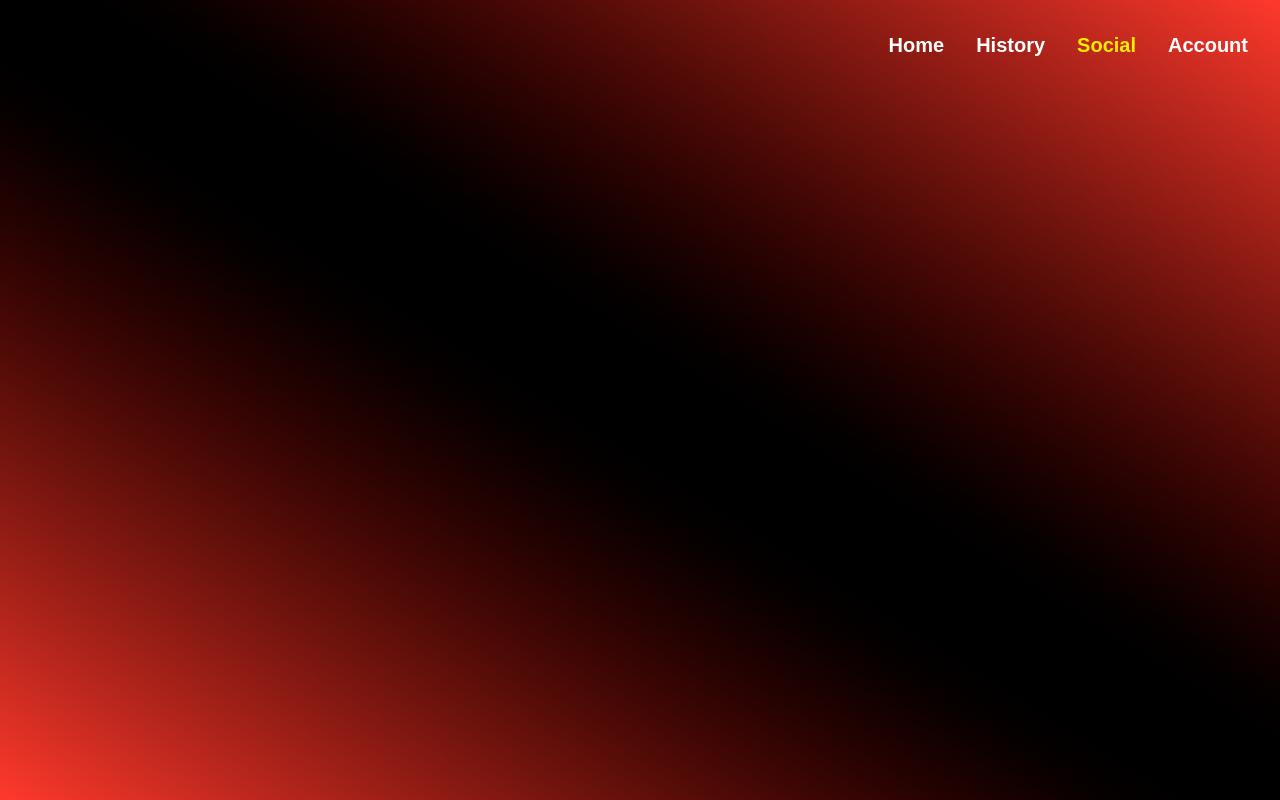
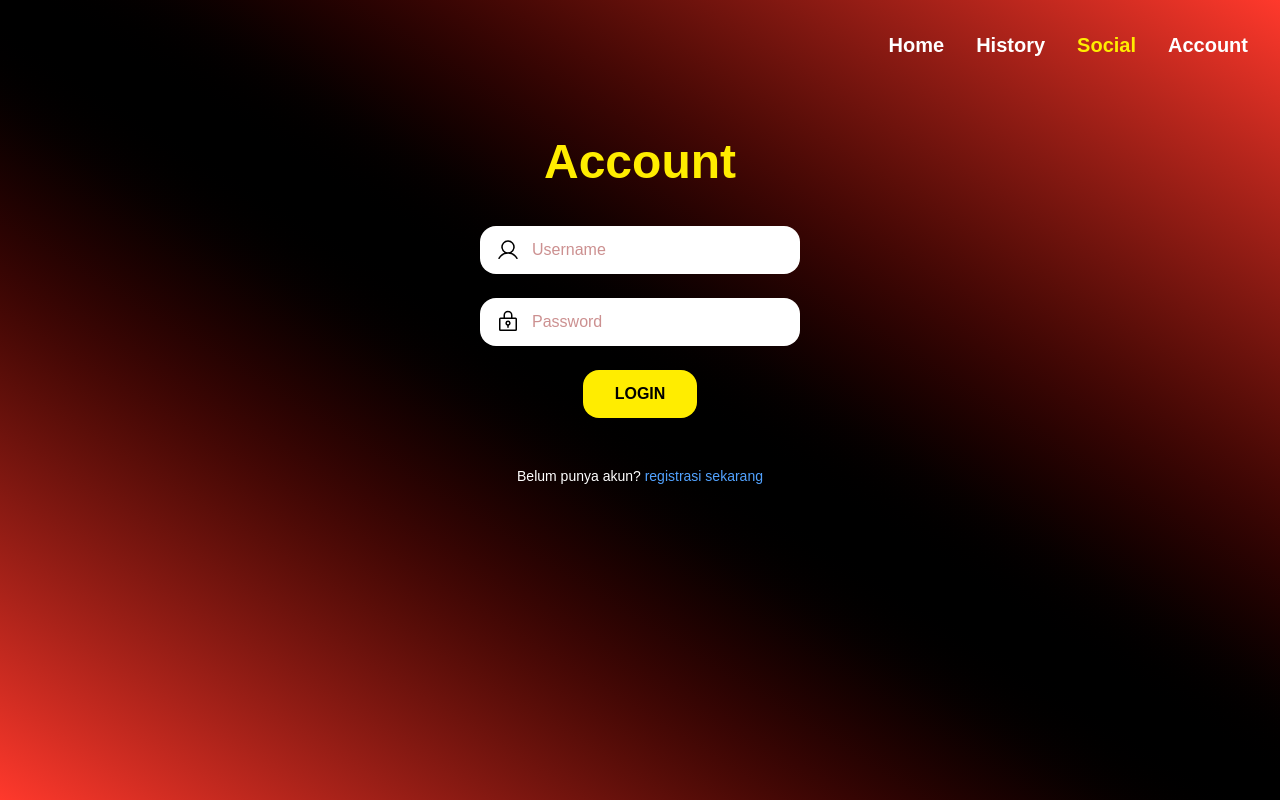
Before and after one commit to ArselAdy283/EMYU-STORE, a PHP site: page /login.php in a window 1280 px wide. Run offline with PHP 8.4, Linux system fonts and the light colour scheme; some web fonts are replaced.

Commit message:
menambahkan login.php

```diff
--- a/src/login.php
+++ b/src/login.php
@@ -7,10 +7,34 @@
     <link href="./output.css" rel="stylesheet">
     <link rel="stylesheet" href="style.css">
 </head>
-<body class="bg-gradient-to-tr from-[color:#ff392c] via-black to-[color:#ff392c] min-h-screen text-white">
-    <?php
-    include 'navbar.php';
-    ?>
+<body class="bg-gradient-to-tr from-[#ff392c] via-black to-[#ff392c] min-h-screen text-white">
+  <?php include 'navbar.php'; ?>
 
+  <!-- Judul -->
+  <h1 class="text-5xl font-extrabold text-[#ffed00] text-center mt-12">Account</h1>
+
+  <!-- Form -->
+  <div class="flex flex-col items-center mt-10 space-y-6">
+    <!-- Username -->
+    <div class="flex items-center w-80 bg-white rounded-2xl px-4 py-3 text-[#922]">
+      <img src="assets/user.svg" class="h-6 w-6 mr-3"/>
+      <input type="text" name="username" placeholder="Username" class="w-full outline-none bg-transparent text-[#922]" />
+    </div>
+
+    <!-- Password -->
+    <div class="flex items-center w-80 bg-white rounded-2xl px-4 py-3 text-[#922]">
+      <img src="assets/lock-key.svg" class="h-6 w-6 mr-3"/>
+      <input type="password" name="password" placeholder="Password" class="w-full outline-none bg-transparent text-[#922]" />
+    </div>
+
+    <!-- Tombol -->
+    <button type="submit" class="bg-[#ffed00] text-black font-bold px-8 py-3 rounded-2xl hover:bg-yellow-400 transition">LOGIN</button>
+
+    <!-- Link daftar -->
+    <p class="text-sm mt-6">
+      Belum punya akun?
+      <a href="register.php" class="text-blue-400 hover:underline">registrasi sekarang</a>
+    </p>
+  </div>
 </body>
 </html>
--- a/src/output.css
+++ b/src/output.css
@@ -10,6 +10,8 @@
     --color-red-500: oklch(63.7% 0.237 25.331);
     --color-red-600: oklch(57.7% 0.245 27.325);
     --color-red-800: oklch(44.4% 0.177 26.899);
+    --color-yellow-400: oklch(85.2% 0.199 91.936);
+    --color-blue-400: oklch(70.7% 0.165 254.624);
     --color-black: #000;
     --color-white: #fff;
     --spacing: 0.25rem;
@@ -25,9 +27,8 @@
     --text-xl--line-height: calc(1.75 / 1.25);
     --text-2xl: 1.5rem;
     --text-2xl--line-height: calc(2 / 1.5);
-    --text-4xl: 2.25rem;
-    --text-4xl--line-height: calc(2.5 / 2.25);
-    --font-weight-medium: 500;
+    --text-5xl: 3rem;
+    --text-5xl--line-height: 1;
     --font-weight-semibold: 600;
     --font-weight-bold: 700;
     --font-weight-extrabold: 800;
@@ -199,11 +200,26 @@
   .mt-4 {
     margin-top: calc(var(--spacing) * 4);
   }
+  .mt-6 {
+    margin-top: calc(var(--spacing) * 6);
+  }
+  .mt-10 {
+    margin-top: calc(var(--spacing) * 10);
+  }
+  .mt-12 {
+    margin-top: calc(var(--spacing) * 12);
+  }
   .mt-20 {
     margin-top: calc(var(--spacing) * 20);
   }
   .mt-90 {
     margin-top: calc(var(--spacing) * 90);
+  }
+  .mr-3 {
+    margin-right: calc(var(--spacing) * 3);
+  }
+  .mr-5 {
+    margin-right: calc(var(--spacing) * 5);
   }
   .mb-2 {
     margin-bottom: calc(var(--spacing) * 2);
@@ -223,20 +239,14 @@
   .aspect-square {
     aspect-ratio: 1 / 1;
   }
+  .h-6 {
+    height: calc(var(--spacing) * 6);
+  }
   .h-16 {
     height: calc(var(--spacing) * 16);
   }
-  .h-25 {
-    height: calc(var(--spacing) * 25);
-  }
-  .h-30 {
-    height: calc(var(--spacing) * 30);
-  }
   .h-35 {
     height: calc(var(--spacing) * 35);
-  }
-  .h-40 {
-    height: calc(var(--spacing) * 40);
   }
   .h-\[50px\] {
     height: 50px;
@@ -256,23 +266,17 @@
   .w-1\/3 {
     width: calc(1/3 * 100%);
   }
+  .w-6 {
+    width: calc(var(--spacing) * 6);
+  }
   .w-16 {
     width: calc(var(--spacing) * 16);
-  }
-  .w-25 {
-    width: calc(var(--spacing) * 25);
-  }
-  .w-30 {
-    width: calc(var(--spacing) * 30);
   }
   .w-35 {
     width: calc(var(--spacing) * 35);
   }
-  .w-40 {
-    width: calc(var(--spacing) * 40);
-  }
-  .w-\[10px\] {
-    width: 10px;
+  .w-80 {
+    width: calc(var(--spacing) * 80);
   }
   .w-\[80px\] {
     width: 80px;
@@ -283,14 +287,8 @@
   .w-\[600px\] {
     width: 600px;
   }
-  .w-\[700px\] {
-    width: 700px;
-  }
-  .w-\[1000px\] {
-    width: 1000px;
-  }
-  .w-\[px\] {
-    width: px;
+  .w-full {
+    width: 100%;
   }
   .max-w-\[888px\] {
     max-width: 888px;
@@ -393,6 +419,13 @@
   .gap-6 {
     gap: calc(var(--spacing) * 6);
   }
+  .space-y-6 {
+    :where(& > :not(:last-child)) {
+      --tw-space-y-reverse: 0;
+      margin-block-start: calc(calc(var(--spacing) * 6) * var(--tw-space-y-reverse));
+      margin-block-end: calc(calc(var(--spacing) * 6) * calc(1 - var(--tw-space-y-reverse)));
+    }
+  }
   .space-y-12 {
     :where(& > :not(:last-child)) {
       --tw-space-y-reverse: 0;
@@ -423,6 +456,9 @@
     border-style: var(--tw-border-style);
     border-width: 1px;
   }
+  .bg-\[\#ffed00\] {
+    background-color: #ffed00;
+  }
   .bg-red-500 {
     background-color: var(--color-red-500);
   }
@@ -435,9 +471,19 @@
       background-color: color-mix(in oklab, var(--color-red-800) 70%, transparent);
     }
   }
+  .bg-transparent {
+    background-color: transparent;
+  }
+  .bg-white {
+    background-color: var(--color-white);
+  }
   .bg-gradient-to-tr {
     --tw-gradient-position: to top right in oklab;
     background-image: linear-gradient(var(--tw-gradient-stops));
+  }
+  .from-\[\#ff392c\] {
+    --tw-gradient-from: #ff392c;
+    --tw-gradient-stops: var(--tw-gradient-via-stops, var(--tw-gradient-position), var(--tw-gradient-from) var(--tw-gradient-from-position), var(--tw-gradient-to) var(--tw-gradient-to-position));
   }
   .from-\[color\:\#ff392c\] {
     --tw-gradient-from: #ff392c;
@@ -448,12 +494,19 @@
     --tw-gradient-via-stops: var(--tw-gradient-position), var(--tw-gradient-from) var(--tw-gradient-from-position), var(--tw-gradient-via) var(--tw-gradient-via-position), var(--tw-gradient-to) var(--tw-gradient-to-position);
     --tw-gradient-stops: var(--tw-gradient-via-stops);
   }
+  .to-\[\#ff392c\] {
+    --tw-gradient-to: #ff392c;
+    --tw-gradient-stops: var(--tw-gradient-via-stops, var(--tw-gradient-position), var(--tw-gradient-from) var(--tw-gradient-from-position), var(--tw-gradient-to) var(--tw-gradient-to-position));
+  }
   .to-\[color\:\#ff392c\] {
     --tw-gradient-to: #ff392c;
     --tw-gradient-stops: var(--tw-gradient-via-stops, var(--tw-gradient-position), var(--tw-gradient-from) var(--tw-gradient-from-position), var(--tw-gradient-to) var(--tw-gradient-to-position));
   }
   .p-4 {
     padding: calc(var(--spacing) * 4);
+  }
+  .px-4 {
+    padding-inline: calc(var(--spacing) * 4);
   }
   .px-8 {
     padding-inline: calc(var(--spacing) * 8);
@@ -477,6 +530,10 @@
     font-size: var(--text-2xl);
     line-height: var(--tw-leading, var(--text-2xl--line-height));
   }
+  .text-5xl {
+    font-size: var(--text-5xl);
+    line-height: var(--tw-leading, var(--text-5xl--line-height));
+  }
   .text-lg {
     font-size: var(--text-lg);
     line-height: var(--tw-leading, var(--text-lg--line-height));
@@ -508,8 +574,20 @@
     --tw-font-weight: var(--font-weight-semibold);
     font-weight: var(--font-weight-semibold);
   }
+  .text-\[\#922\] {
+    color: #922;
+  }
+  .text-\[\#ffed00\] {
+    color: #ffed00;
+  }
   .text-\[color\:\#ffed00\] {
     color: #ffed00;
+  }
+  .text-black {
+    color: var(--color-black);
+  }
+  .text-blue-400 {
+    color: var(--color-blue-400);
   }
   .text-white {
     color: var(--color-white);
@@ -554,15 +632,9 @@
     --tw-duration: 300ms;
     transition-duration: 300ms;
   }
-  .hover\:scale-105 {
-    &:hover {
-      @media (hover: hover) {
-        --tw-scale-x: 105%;
-        --tw-scale-y: 105%;
-        --tw-scale-z: 105%;
-        scale: var(--tw-scale-x) var(--tw-scale-y);
-      }
-    }
+  .outline-none {
+    --tw-outline-style: none;
+    outline-style: none;
   }
   .hover\:scale-110 {
     &:hover {
@@ -581,10 +653,24 @@
       }
     }
   }
+  .hover\:bg-yellow-400 {
+    &:hover {
+      @media (hover: hover) {
+        background-color: var(--color-yellow-400);
+      }
+    }
+  }
   .hover\:text-\[color\:\#ffed00\] {
     &:hover {
       @media (hover: hover) {
         color: #ffed00;
+      }
+    }
+  }
+  .hover\:underline {
+    &:hover {
+      @media (hover: hover) {
+        text-decoration-line: underline;
       }
     }
   }
```
Also changed, not shown: other parts of src/output.css (+45 -8 lines), src/assets/lock-key.svg (added), src/assets/user.svg (added).
